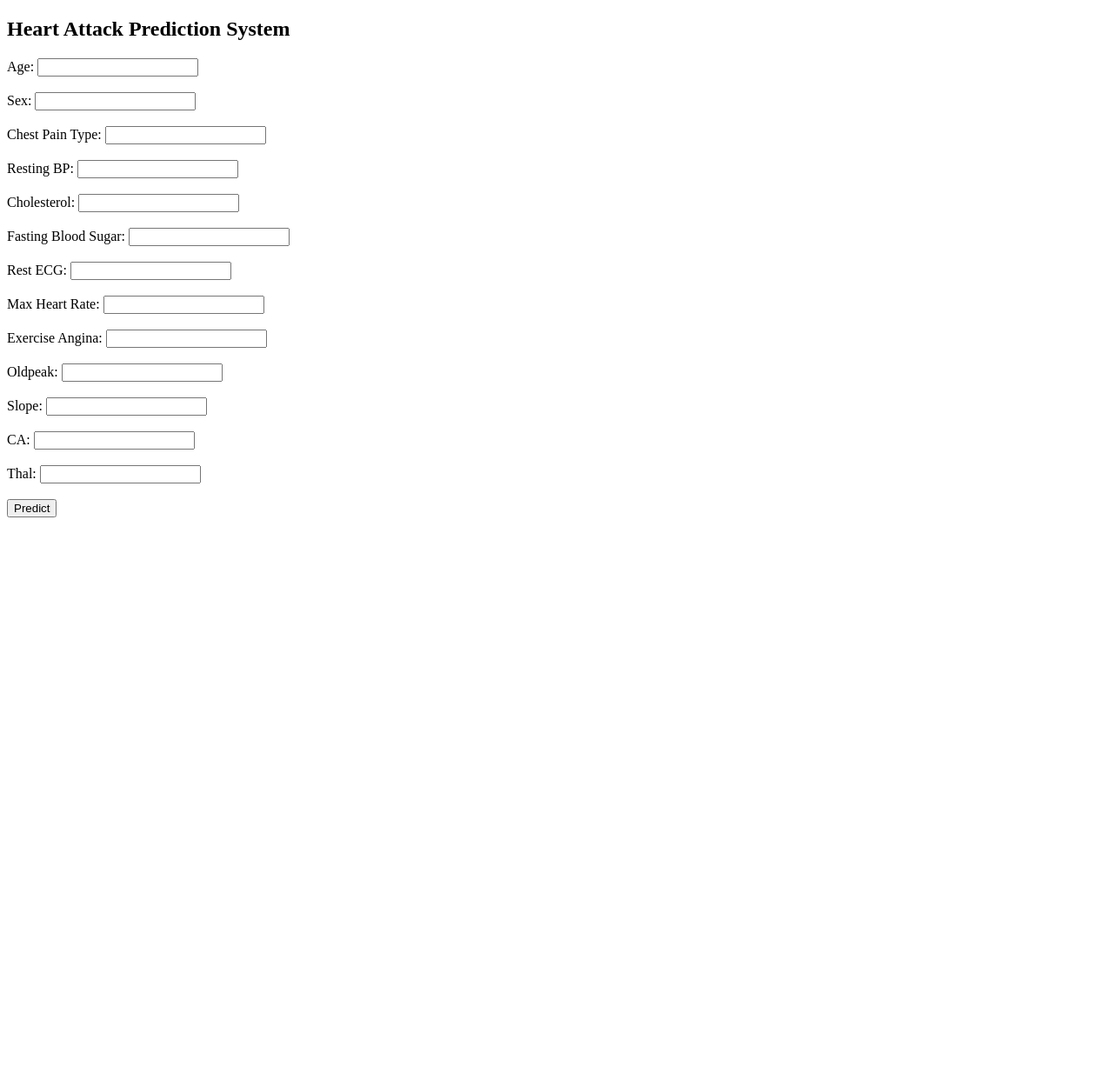
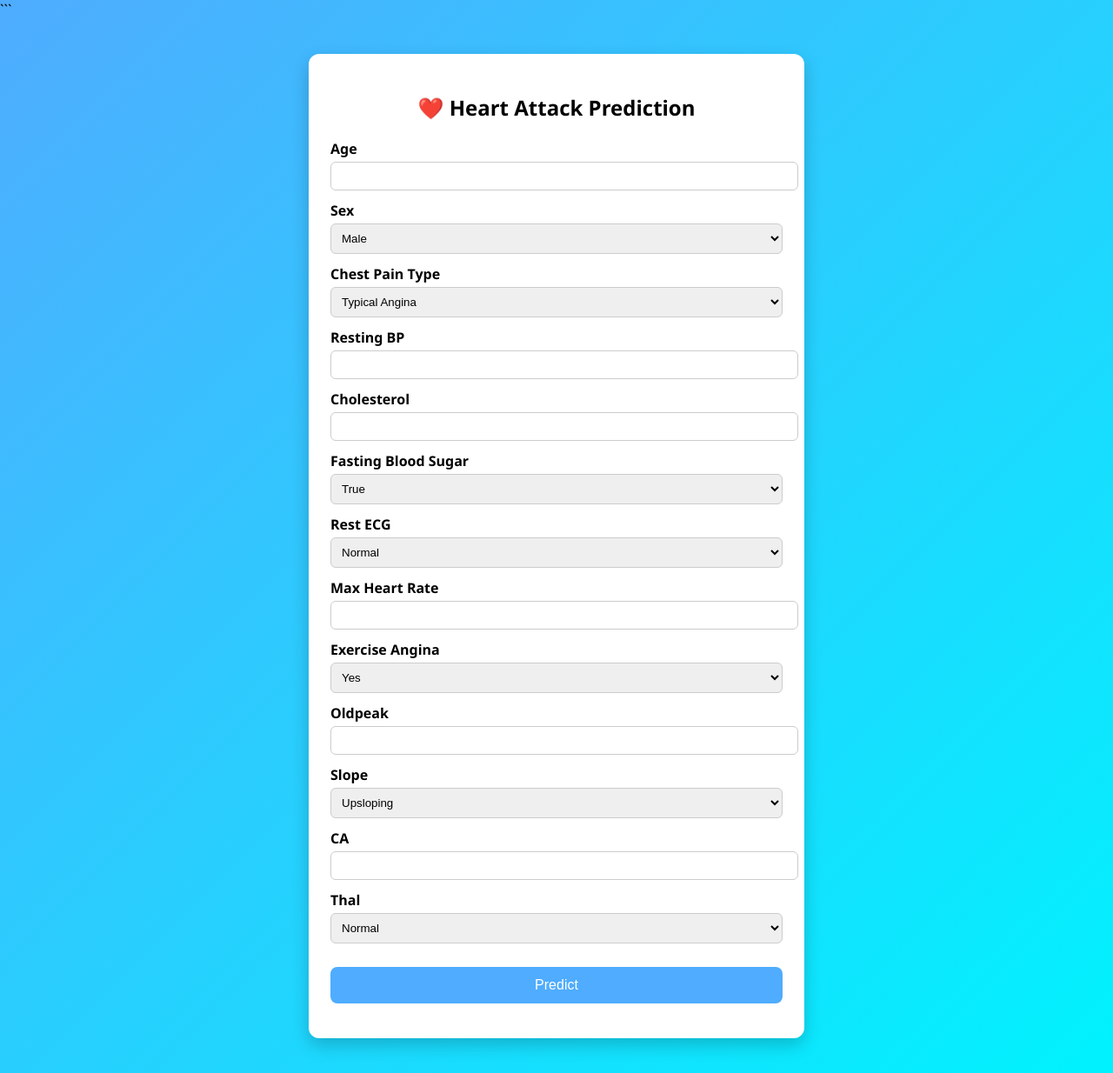
Before and after one commit to adii1-ai/Heart_Attack_Prediction_ML, a Flask app: page / in a window 1280 px wide. Shown: the whole page at 87% size. Before the commit the page ends 595 px from the top, so only its background shows below. Run offline with Flask 3, Linux system fonts and the light colour scheme; parts of the project's set-up code (start-up, migrations or seed data) failed here and were passed over.

Commit message:
file updated

````diff
--- a/app/templates/index.html
+++ b/app/templates/index.html
@@ -1,32 +1,190 @@
 <!DOCTYPE html>
-<html>
+
+<html lang="en">
 <head>
+    <meta charset="UTF-8">
     <title>Heart Attack Prediction</title>
+    <style>
+        body {
+            margin: 0;
+            font-family: 'Segoe UI', sans-serif;
+            background: linear-gradient(135deg, #4facfe, #00f2fe);
+        }
+
+    .card {
+        max-width: 520px;
+        margin: 40px auto;
+        background: #fff;
+        padding: 25px;
+        border-radius: 12px;
+        box-shadow: 0 8px 20px rgba(0,0,0,0.2);
+    }
+
+    h2 {
+        text-align: center;
+        margin-bottom: 20px;
+    }
+
+    .field {
+        margin-bottom: 12px;
+    }
+
+    label {
+        font-weight: 600;
+        display: block;
+        margin-bottom: 4px;
+    }
+
+    input, select {
+        width: 100%;
+        padding: 8px;
+        border-radius: 6px;
+        border: 1px solid #ccc;
+    }
+
+    button {
+        width: 100%;
+        padding: 12px;
+        margin-top: 15px;
+        border: none;
+        border-radius: 8px;
+        background: #4facfe;
+        color: white;
+        font-size: 16px;
+        cursor: pointer;
+    }
+
+    button:hover {
+        background: #007bff;
+    }
+
+    .result {
+        text-align: center;
+        margin-top: 15px;
+        font-size: 18px;
+        font-weight: bold;
+    }
+
+    .high { color: red; }
+    .low { color: green; }
+</style>
+```
+
 </head>
+
 <body>
 
-<h2>Heart Attack Prediction System</h2>
+<div class="card">
+    <h2>❤️ Heart Attack Prediction</h2>
+
 
 <form action="/predict" method="post">
 
-    Age: <input type="text" name="age"><br><br>
-    Sex: <input type="text" name="sex"><br><br>
-    Chest Pain Type: <input type="text" name="cp"><br><br>
-    Resting BP: <input type="text" name="trestbps"><br><br>
-    Cholesterol: <input type="text" name="chol"><br><br>
-    Fasting Blood Sugar: <input type="text" name="fbs"><br><br>
-    Rest ECG: <input type="text" name="restecg"><br><br>
-    Max Heart Rate: <input type="text" name="thalach"><br><br>
-    Exercise Angina: <input type="text" name="exang"><br><br>
-    Oldpeak: <input type="text" name="oldpeak"><br><br>
-    Slope: <input type="text" name="slope"><br><br>
-    CA: <input type="text" name="ca"><br><br>
-    Thal: <input type="text" name="thal"><br><br>
+    <div class="field">
+        <label>Age</label>
+        <input type="number" name="age" required>
+    </div>
+
+    <div class="field">
+        <label>Sex</label>
+        <select name="sex">
+            <option value="1">Male</option>
+            <option value="0">Female</option>
+        </select>
+    </div>
+
+    <div class="field">
+        <label>Chest Pain Type</label>
+        <select name="cp">
+            <option value="0">Typical Angina</option>
+            <option value="1">Atypical</option>
+            <option value="2">Non-anginal</option>
+            <option value="3">Asymptomatic</option>
+        </select>
+    </div>
+
+    <div class="field">
+        <label>Resting BP</label>
+        <input type="number" name="trestbps" required>
+    </div>
+
+    <div class="field">
+        <label>Cholesterol</label>
+        <input type="number" name="chol" required>
+    </div>
+
+    <div class="field">
+        <label>Fasting Blood Sugar</label>
+        <select name="fbs">
+            <option value="1">True</option>
+            <option value="0">False</option>
+        </select>
+    </div>
+
+    <div class="field">
+        <label>Rest ECG</label>
+        <select name="restecg">
+            <option value="0">Normal</option>
+            <option value="1">Abnormal</option>
+            <option value="2">Hypertrophy</option>
+        </select>
+    </div>
+
+    <div class="field">
+        <label>Max Heart Rate</label>
+        <input type="number" name="thalach" required>
+    </div>
+
+    <div class="field">
+        <label>Exercise Angina</label>
+        <select name="exang">
+            <option value="1">Yes</option>
+            <option value="0">No</option>
+        </select>
+    </div>
+
+    <div class="field">
+        <label>Oldpeak</label>
+        <input type="number" step="0.1" name="oldpeak" required>
+    </div>
+
+    <div class="field">
+        <label>Slope</label>
+        <select name="slope">
+            <option value="0">Upsloping</option>
+            <option value="1">Flat</option>
+            <option value="2">Downsloping</option>
+        </select>
+    </div>
+
+    <div class="field">
+        <label>CA</label>
+        <input type="number" name="ca" min="0" max="4" required>
+    </div>
+
+    <div class="field">
+        <label>Thal</label>
+        <select name="thal">
+            <option value="1">Normal</option>
+            <option value="2">Fixed Defect</option>
+            <option value="3">Reversible Defect</option>
+        </select>
+    </div>
 
     <button type="submit">Predict</button>
 </form>
 
-<h3>{{ prediction_text }}</h3>
+<div class="result">
+    {% if prediction_text %}
+        {% if 'High' in prediction_text %}
+            <span class="high">{{ prediction_text }}</span>
+        {% else %}
+            <span class="low">{{ prediction_text }}</span>
+        {% endif %}
+    {% endif %}
+</div>
+
+</div>
 
 </body>
 </html>
````
Also changed, not shown: 3 other files.
